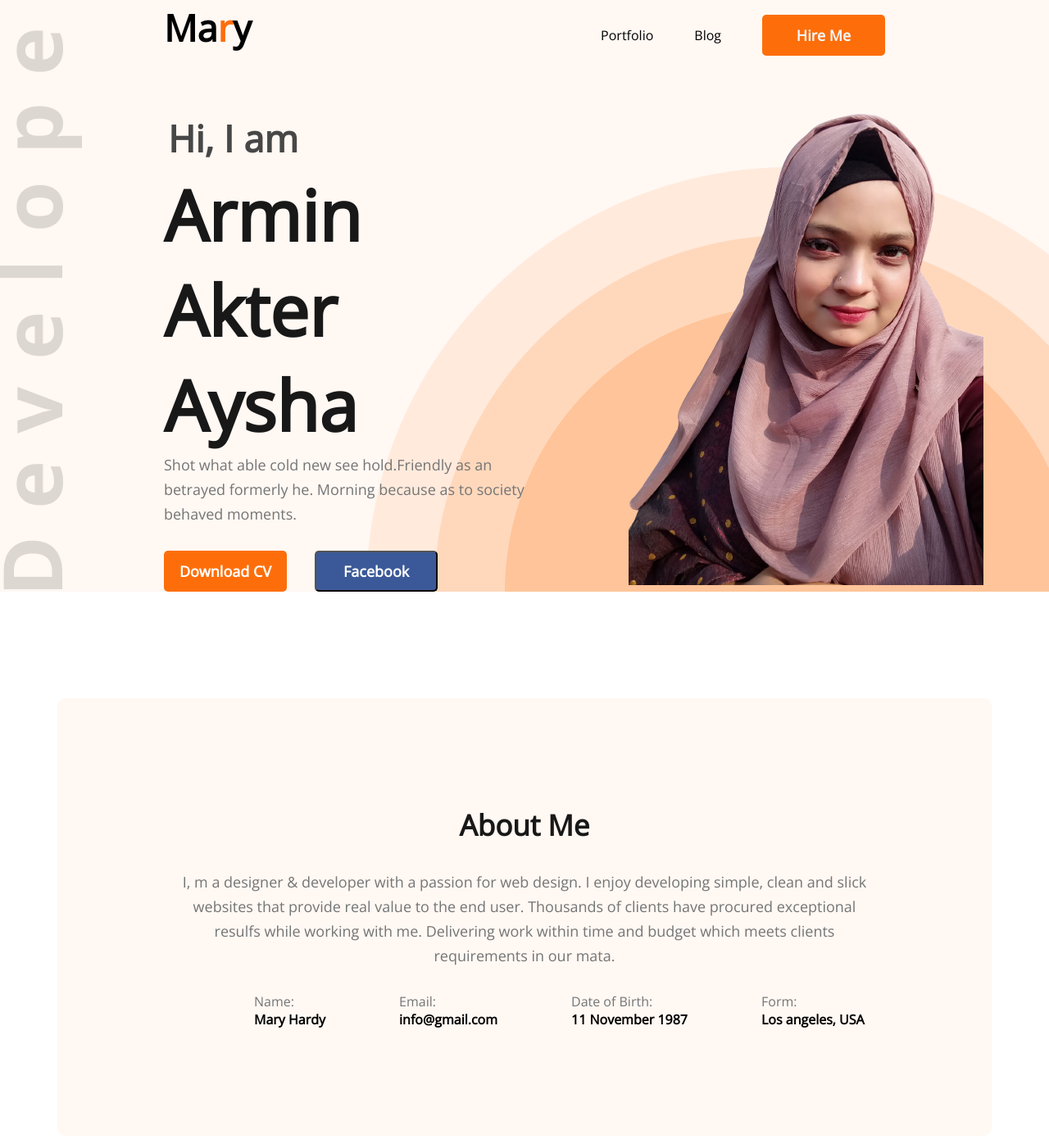
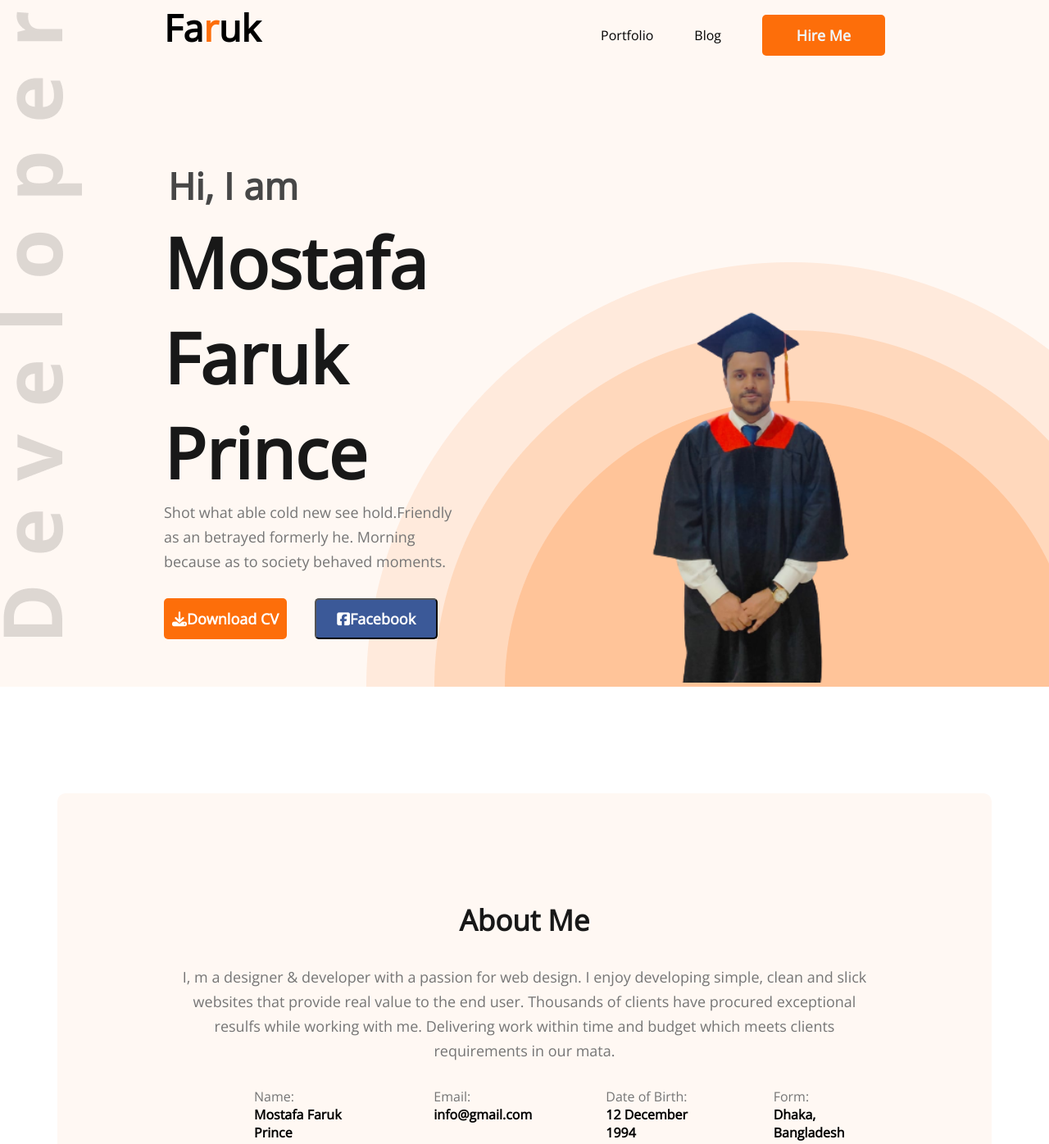
Before and after one commit to nurnobimiraj00/CV-for-Aysha, a plain HTML site: page index.html in a window 1280 px wide. Shown: the part 47-1443 px from the top of the page at 82% size. Drawn offline with nearby package versions, Linux system fonts and the light colour scheme.

Commit message:
profile change

```diff
--- a/index.html
+++ b/index.html
@@ -5,17 +5,18 @@
     <meta charset="UTF-8">
     <meta http-equiv="X-UA-Compatible" content="IE=edge">
     <meta name="viewport" content="width=device-width, initial-scale=1.0">
-    <title>Aysha's CV</title>
+    <title>Mostafa Faruk Prince</title>
     <link rel="stylesheet" href="styleme.css">
     <link rel="preconnect" href="https://fonts.googleapis.com">
     <link rel="preconnect" href="https://fonts.gstatic.com" crossorigin>
     <link href="https://fonts.googleapis.com/css2?family=Open+Sans:ital@0;1&display=swap" rel="stylesheet">
+    <script src="https://kit.fontawesome.com/f3a31c7a33.js" crossorigin="anonymous"></script>
 </head>
 
 <body>
     <header class="header">
         <nav>
-            <h2 class="nav-title">Ma<span class="color-orange">r</span>y</h2>
+            <h2 class="nav-title">Fa<span class="color-orange">r</span>uk</h2>
             <ul>
                 <li>Portfolio</li>
                 <li>Blog</li>
@@ -25,17 +26,17 @@
         <section class="introdaction">
             <div class="introdaction-part1">
                 <h3 class="hi">Hi, I am</h3>
-                <h1 class="name">Armin Akter Aysha</h1>
+                <h1 class="name">Mostafa Faruk Prince</h1>
                 <p class="namep">Shot what able cold new see hold.Friendly as an betrayed formerly he. Morning because
                     as to society behaved moments.</p>
                     <!-- <a class="Download-btn" href="./Armin.cv.pdf">Download CV</a>
                     <a class="btn2" href="https://www.facebook.com/orthiislam.aysha/about">Facebook</a> -->
-                <button class="btn"><a target="_blank" href="./Armin.cv.pdf">Download CV</a></button>
-                <button class="btn2"><a target="_blank" href="https://www.facebook.com/orthiislam.aysha/about">Facebook</a></button>
+                <button class="btn"><a target="_blank" href="./Md.-Mostafa-Faruk_CV.pdf"><i class="fa-solid fa-download"></i>Download CV</a></button>
+                <button class="btn2"><a target="_blank" href="https://www.facebook.com/mostafafaruk.prince.1"><i class="fa-brands fa-square-facebook"></i>Facebook</a></button>
 
             </div>
             <div class="introdaction-part2">
-                <img src="images/ashu2.png" alt="">
+                <img src="images/335285866_530615592327744_941828114216923704_n-removebg-preview.png" alt="">
             </div>
 
         </section>
@@ -52,7 +53,7 @@
                 <div>
                     <ul>
                         <li class="u-line">Name:</li>
-                        <li class="d-line"><b>Mary Hardy</b></li>
+                        <li class="d-line"><b>Mostafa Faruk Prince</b></li>
                     </ul>
                 </div>
                 <div>
@@ -64,13 +65,13 @@
                 <div>
                     <ul>
                         <li class="u-line">Date of Birth:</li>
-                        <li class="d-line"><b>11 November 1987</b></li>
+                        <li class="d-line"><b>12 December 1994</b></li>
                     </ul>
                 </div>
                 <div>
                     <ul>
                         <li class="u-line">Form:</li>
-                        <li class="d-line"><b>Los angeles, USA</b></li>
+                        <li class="d-line"><b>Dhaka, Bangladesh</b></li>
                     </ul>
                 </div>
             </article>
--- a/styleme.css
+++ b/styleme.css
@@ -124,6 +124,9 @@ ul li {
 .introdaction-part2 {
     position: relative;
     left: 120px;
+}
+.introdaction-part2 > img{
+    height: 700px;
 }
 
 main {
```
Also changed, not shown: images/335285866_530615592327744_941828114216923704_n-removebg-preview.png (added), images/335876157_138317522251132_4278390200287433961_n-removebg-preview.png (added), 1 other file.
